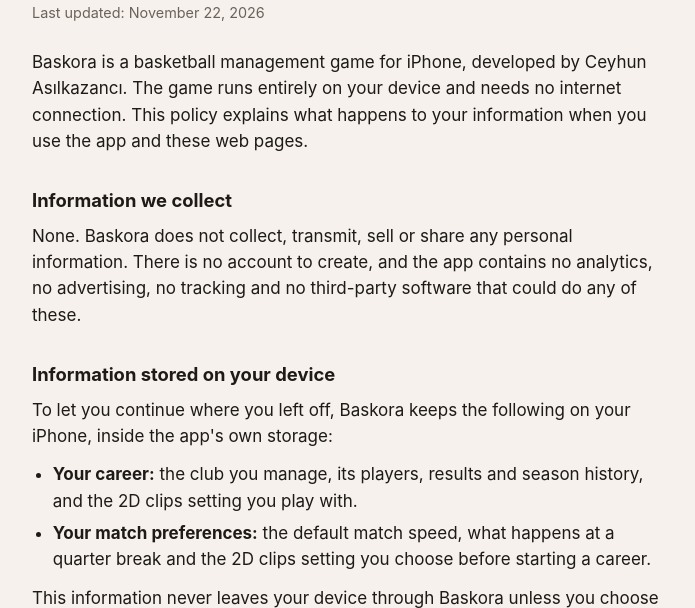
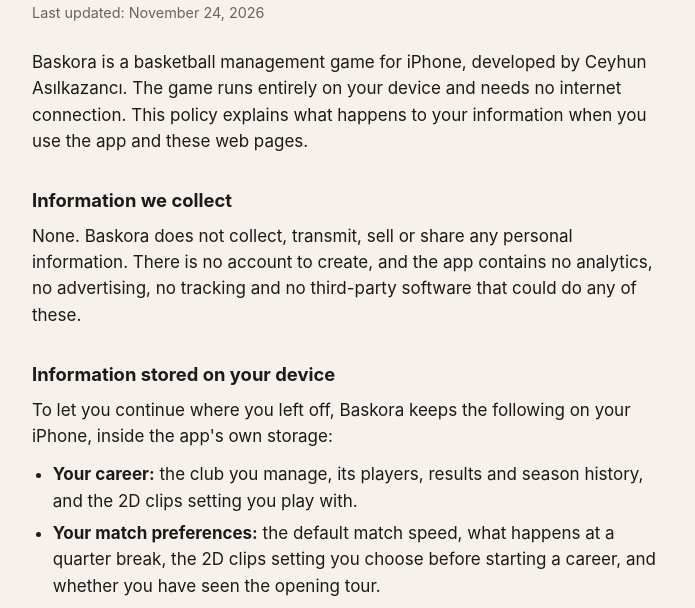
Before and after one commit to baskoraapp/baskora, a plain HTML site: page privacy.html in a window 1280 px wide. Shown: the part 141-749 px from the top of the page, without its empty margins (292-987 px from the left). Drawn offline with Linux system fonts and the light colour scheme.

Commit message:
Update privacy.html

```diff
--- a/privacy.html
+++ b/privacy.html
@@ -22,7 +22,7 @@
 
   <main>
     <h1>Baskora Privacy Policy</h1>
-    <p class="updated">Last updated: November 22, 2026</p>
+    <p class="updated">Last updated: November 24, 2026</p>
 
     <p>Baskora is a basketball management game for iPhone, developed by Ceyhun Asılkazancı. The game runs entirely on your device and needs no internet connection. This policy explains what happens to your information when you use the app and these web pages.</p>
 
@@ -33,7 +33,7 @@
     <p>To let you continue where you left off, Baskora keeps the following on your iPhone, inside the app's own storage:</p>
     <ul>
       <li><strong>Your career:</strong> the club you manage, its players, results and season history, and the 2D clips setting you play with.</li>
-      <li><strong>Your match preferences:</strong> the default match speed, what happens at a quarter break and the 2D clips setting you choose before starting a career.</li>
+      <li><strong>Your match preferences:</strong> the default match speed, what happens at a quarter break, the 2D clips setting you choose before starting a career, and whether you have seen the opening tour.</li>
     </ul>
     <p>This information never leaves your device through Baskora unless you choose to share it as described below, and the developer has no access to it. It may be included in backups you make of your iPhone with iCloud or a computer; those backups are handled by Apple under Apple's privacy policy.</p>
 
```
